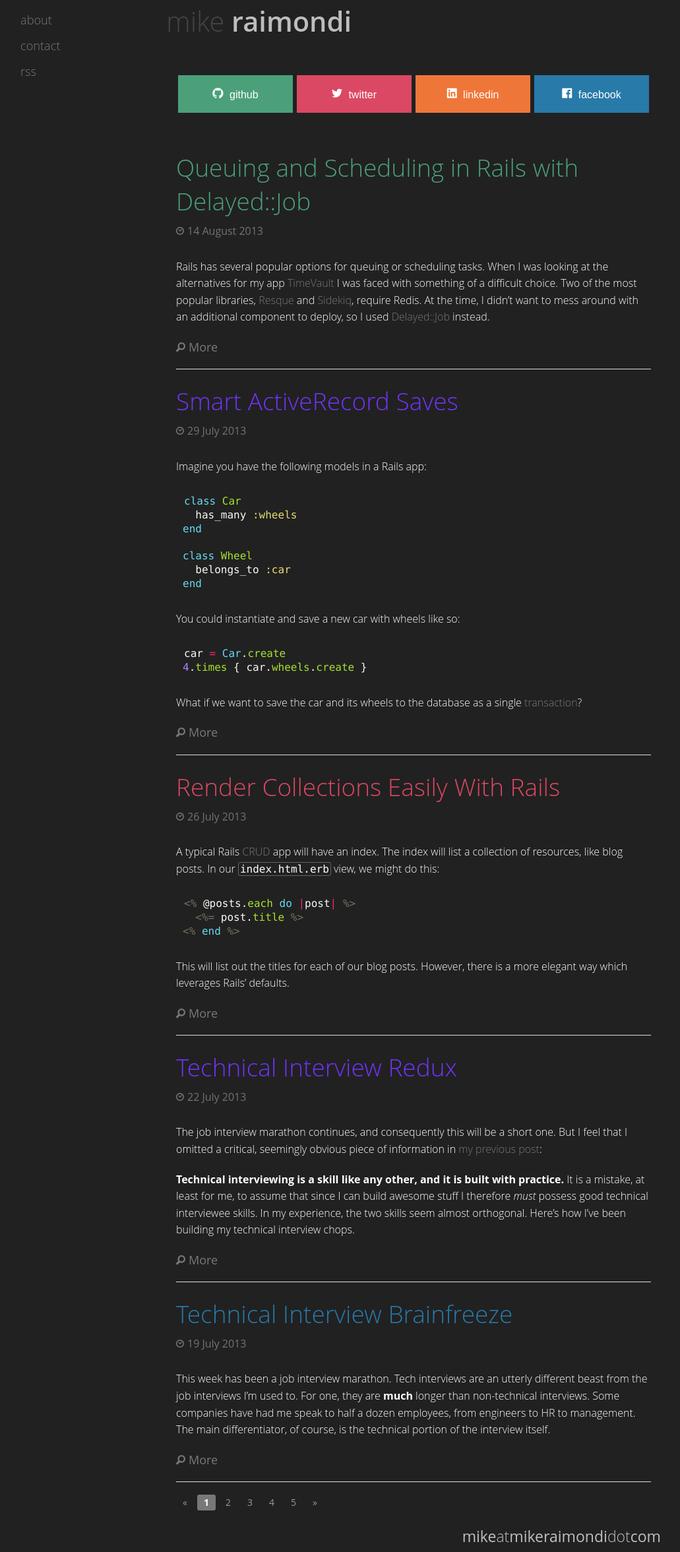
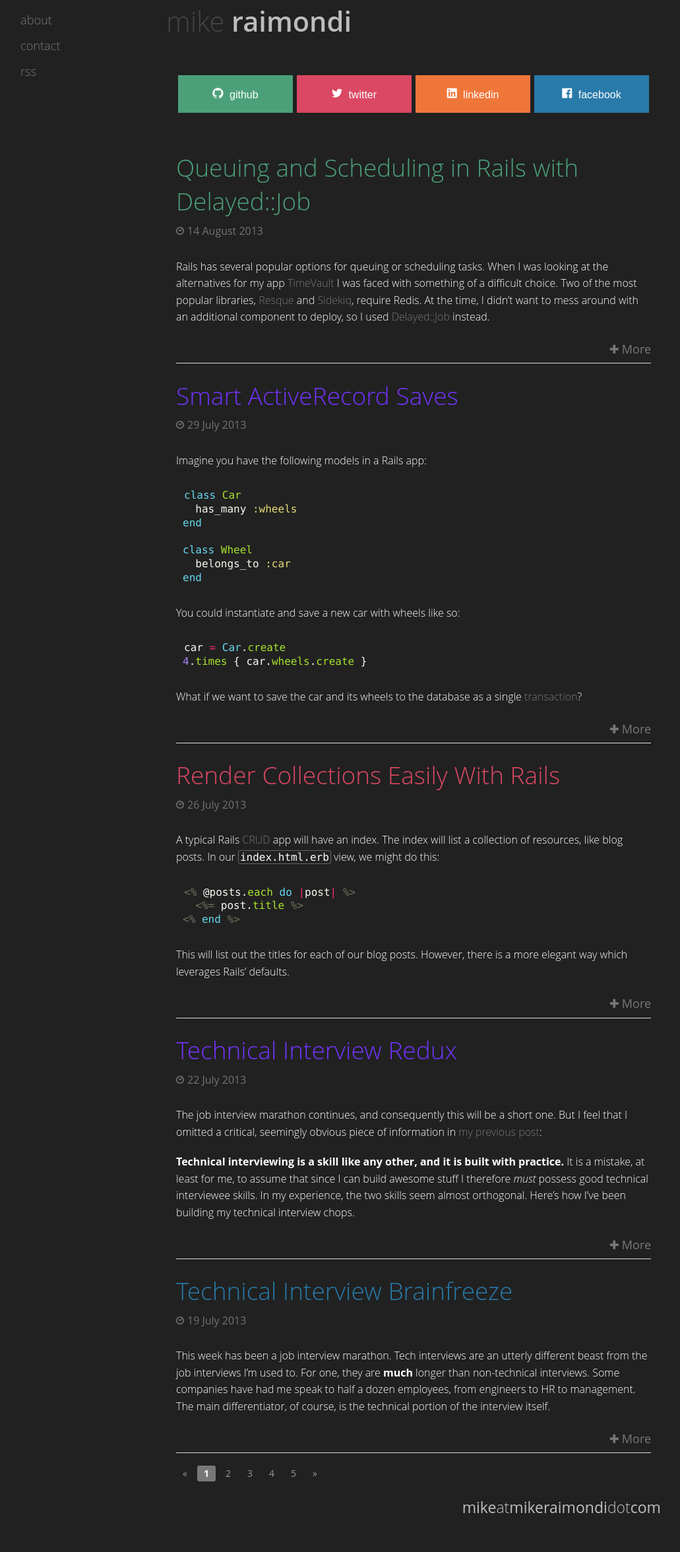
Before and after one commit to chronophasiac/chronophasiac.github.io, a Jekyll site: the page built from index.html, in a window 1280 px wide. Shown: the whole page at 66% size, without its empty margins (138-1169 px from the left). Built offline with Jekyll 4.4.1, drawn with Linux system fonts in a browser that asks for light colours; Markdown is read by kramdown in place of the engine named in the settings; the list of posts is cut into pages by our own code; after the commit the page ends 2309 px from its top, so only the background shows below that.

Commit message:
Restyle "More" link

```diff
--- a/index.html
+++ b/index.html
@@ -22,7 +22,7 @@ home_active: active
       <div class="post">
         {{ post.excerpt }}
       </div>
-      <h5><a href="{{ post.url }}/#more"><i class="fi-magnifying-glass"></i>More</a></h5>
+      <h5 class="right"><a href="{{ post.url }}/#more"><i class="fi-plus"></i>More</a></h5>
       <hr>
     </div>
   </div>
```
